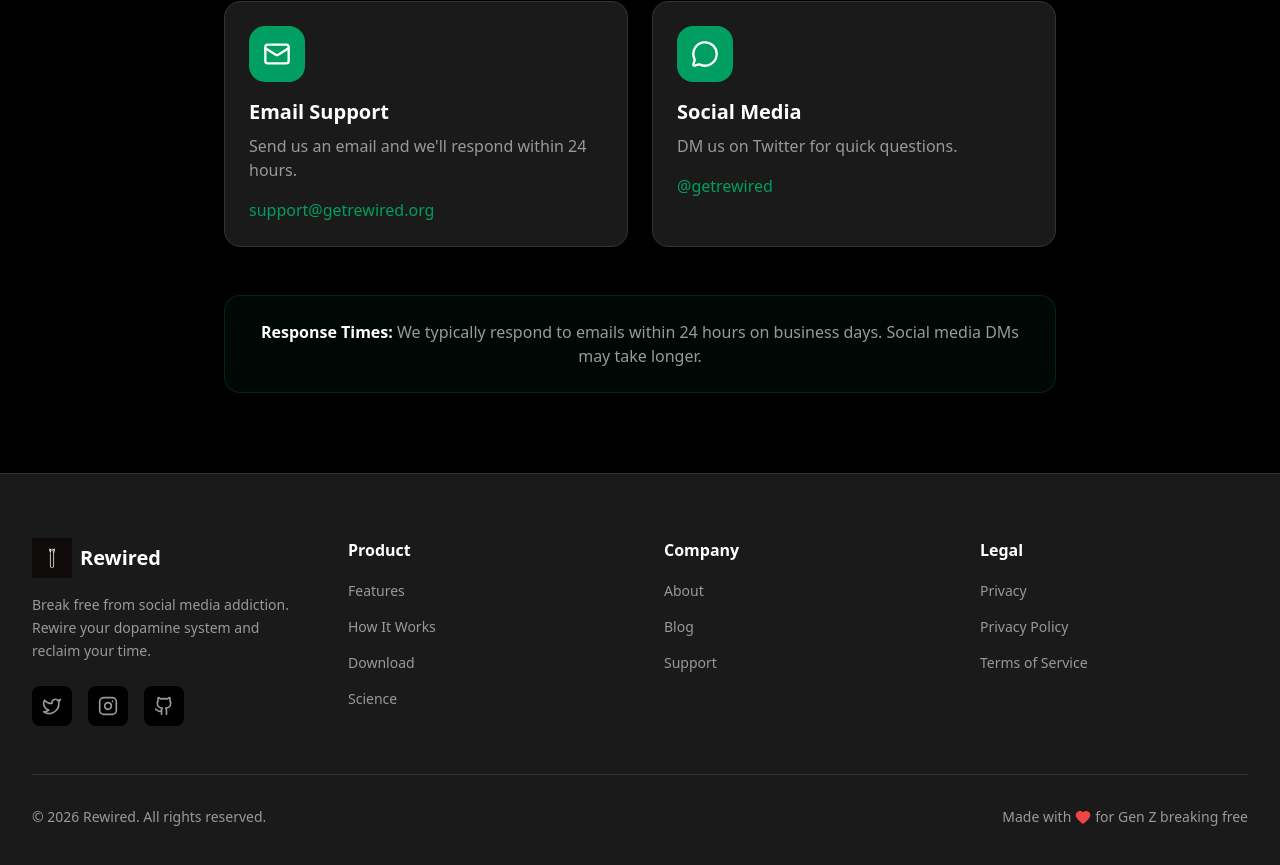
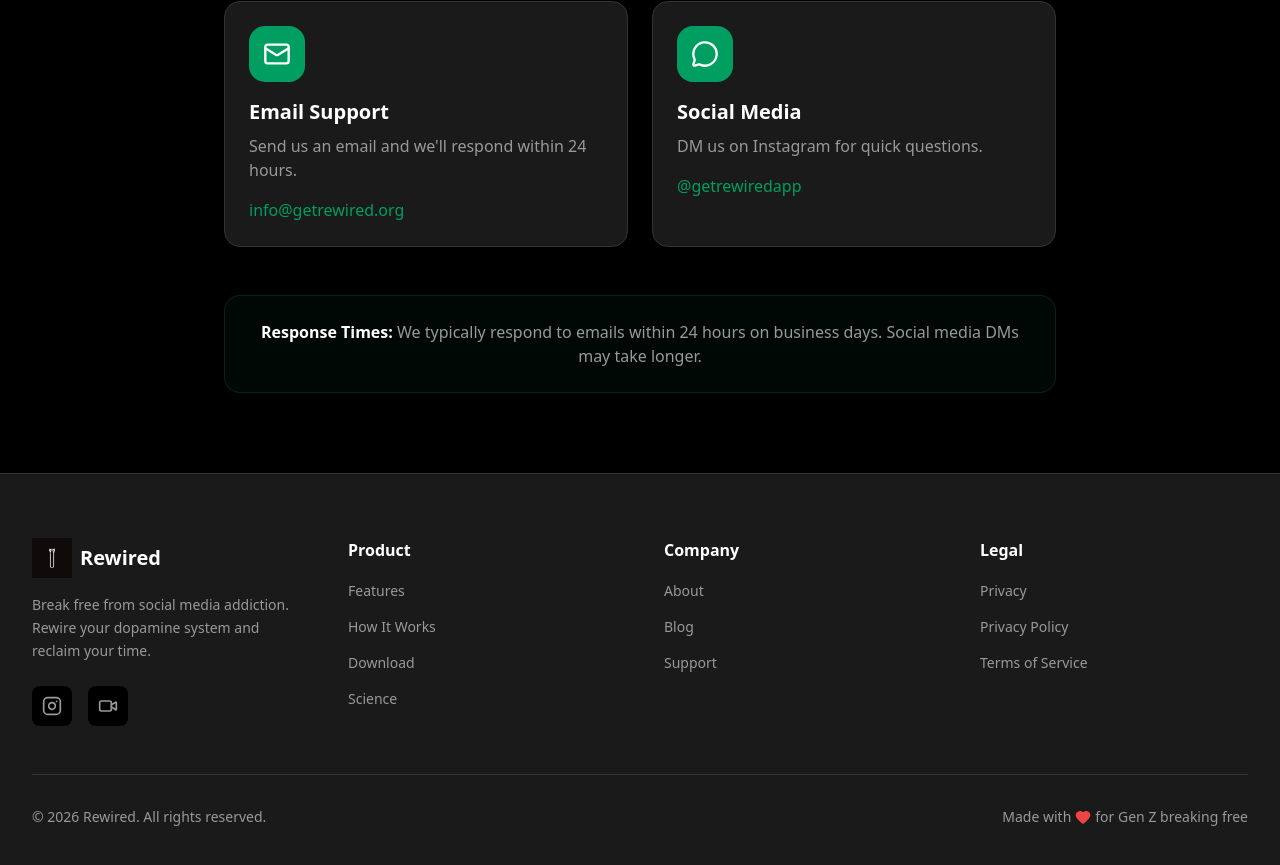
Before and after one commit to devsrodrigo/rewiredwebsite, a Next.js app: page /support in a window 1280 px wide. Shown: the part 2680-3545 px from the top of the page. Built offline with nearby package versions, Linux system fonts and the light colour scheme.

Commit message:
Update contact info and social media links
- Change email from support@getrewired.org to info@getrewired.org
- Update Instagram handle to @getrewiredapp
- Add TikTok: @getrewired
- Remove Twitter/X
- Remove GitHub

```diff
--- a/app/support/page.tsx
+++ b/app/support/page.tsx
@@ -174,7 +174,7 @@
 
           <div className="grid grid-cols-1 md:grid-cols-2 gap-6 mt-12">
             <a
-              href="mailto:support@getrewired.org"
+              href="mailto:info@getrewired.org"
               className="p-6 rounded-2xl bg-background-secondary border border-border hover:border-primary/50 transition-all duration-300 group"
             >
               <div className="w-14 h-14 rounded-2xl gradient-bg flex items-center justify-center mb-4 group-hover:scale-105 transition-transform">
@@ -187,12 +187,12 @@
                 Send us an email and we&apos;ll respond within 24 hours.
               </p>
               <span className="text-primary font-medium">
-                support@getrewired.org
+                info@getrewired.org
               </span>
             </a>
 
             <a
-              href="https://twitter.com/getrewired"
+              href="https://instagram.com/getrewiredapp"
               target="_blank"
               rel="noopener noreferrer"
               className="p-6 rounded-2xl bg-background-secondary border border-border hover:border-primary/50 transition-all duration-300 group"
@@ -204,9 +204,9 @@
                 Social Media
               </h3>
               <p className="text-foreground-muted mb-4">
-                DM us on Twitter for quick questions.
+                DM us on Instagram for quick questions.
               </p>
-              <span className="text-primary font-medium">@getrewired</span>
+              <span className="text-primary font-medium">@getrewiredapp</span>
             </a>
           </div>
 
--- a/components/layout/Footer.tsx
+++ b/components/layout/Footer.tsx
@@ -1,5 +1,5 @@
 import Link from "next/link";
-import { Twitter, Instagram, Github, Heart } from "lucide-react";
+import { Instagram, Video, Heart } from "lucide-react";
 import Image from "next/image";
 
 const footerLinks = {
@@ -22,9 +22,8 @@
 };
 
 const socialLinks = [
-  { href: "https://twitter.com/getrewired", icon: Twitter, label: "Twitter" },
-  { href: "https://instagram.com/getrewired", icon: Instagram, label: "Instagram" },
-  { href: "https://github.com/getrewired", icon: Github, label: "GitHub" },
+  { href: "https://instagram.com/getrewiredapp", icon: Instagram, label: "Instagram" },
+  { href: "https://tiktok.com/@getrewired", icon: Video, label: "TikTok" },
 ];
 
 export function Footer() {
```
